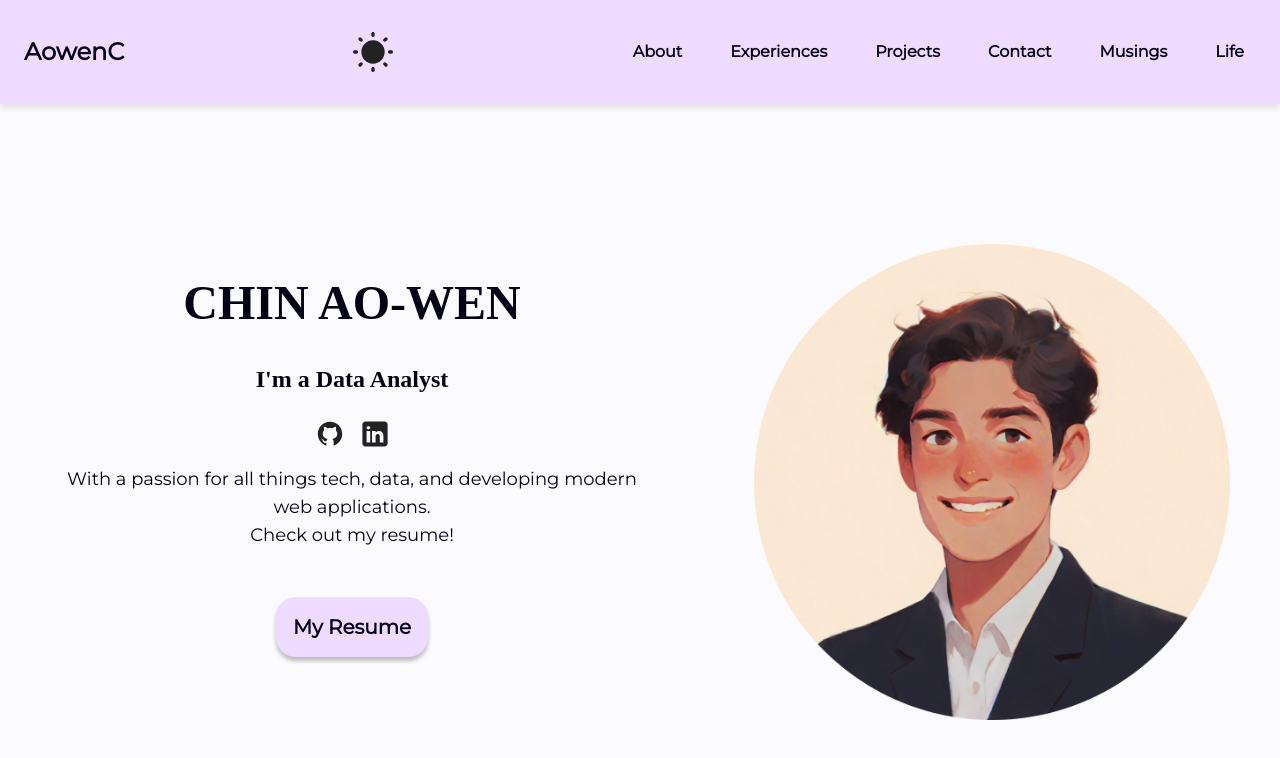
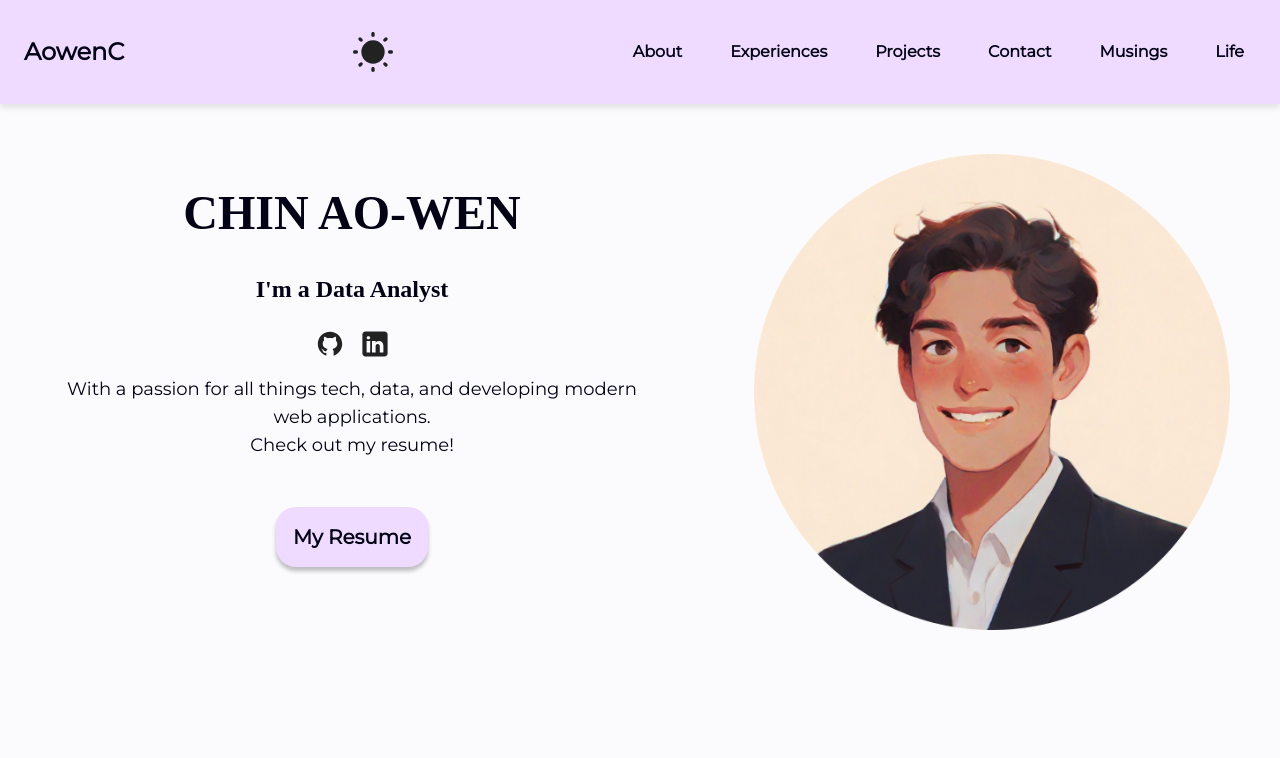
Before and after one commit to Chesh1M/qotd, a React (Vite) app: page / in a window 1280 px wide. Shown: the top 758 px of the page. Built offline with nearby package versions, Linux system fonts and the light colour scheme.

Commit message:
Obtain navbar height dynamically and adjust navbar menu position accordingly

```diff
--- a/src/App.jsx
+++ b/src/App.jsx
@@ -6,9 +6,11 @@ import { Navbar } from "./components/Navbar/Navbar";
 import { HomePage } from "./pages/HomePage";
 import { MusingsPage } from "./pages/MusingsPage";
 import { GalleryPage } from "./pages/GalleryPage";
+import { NavbarProvider } from "./components/Navbar/NavbarContext";
 
 export const App = () => {
   return (
+    <NavbarProvider>
       <Router>
         <Navbar />
         <Routes>
@@ -17,5 +19,6 @@ export const App = () => {
           <Route path="/gallery" element={<GalleryPage />} />
         </Routes>
       </Router>
+    </NavbarProvider>
   );
 };
--- a/src/components/Hero/Hero.jsx
+++ b/src/components/Hero/Hero.jsx
@@ -8,14 +8,19 @@ import linkedInLight from "../../assets/linkedin-light.svg";
 import linkedInDark from "../../assets/linkedin-dark.svg";
 import resume from "../../assets/resume.pdf";
 import { useTheme } from "../Theme/Theme";
+import { useNavbarContext } from "../Navbar/NavbarContext";
 
 export const Hero = () => {
   const { theme, toggleTheme } = useTheme();
   const githubIcon = theme === "light" ? githubLight : githubDark;
   const linkedInIcon = theme === "light" ? linkedInLight : linkedInDark;
+  const { navbarHeight } = useNavbarContext();
 
   return (
-    <section className={`${styles.heroContainer}`}>
+    <section
+      className={`${styles.heroContainer}`}
+      style={{ paddingTop: `${navbarHeight}px` }}
+    >
       {/* Image container */}
       <div className={`${styles.myImgContainer}`}>
         <img
--- a/src/components/Hero/Hero.module.css
+++ b/src/components/Hero/Hero.module.css
@@ -13,7 +13,7 @@
 .myImgContainer {
   display: flex;
   justify-content: center;
-  margin: 40px 0;
+  margin: 50px 0;
 
   .myImg {
     width: 512px;
--- a/src/components/Navbar/Navbar.jsx
+++ b/src/components/Navbar/Navbar.jsx
@@ -1,16 +1,14 @@
+import React from "react";
+import styles from "./Navbar.module.css";
 import { Menu, X } from "lucide-react";
-
 import { useState, useEffect, useRef } from "react";
-import React from "react";
 import { NavLink, useLocation } from "react-router-dom";
-
-import myLogo from "../../assets/me-dark.png";
-import styles from "./Navbar.module.css";
 import { ResponsiveMenu } from "./ResponsiveMenu";
 import { NavLinks } from "./links";
 import { useTheme } from "../Theme/Theme";
 import sun from "../../assets/sun.svg";
 import moon from "../../assets/moon.svg";
+import { useNavbarContext } from "./NavbarContext";
 
 export const Navbar = () => {
   // Hamburger menu state
@@ -22,6 +20,10 @@ export const Navbar = () => {
 
   // Reference to detect clicks on navbar
   const navbarRef = useRef(null);
+
+  const { setNavbarHeight } = useNavbarContext(); // Get the setter from the context
+  // State to store navbar height (to adjust menu position)
+  // const [navbarHeight, setNavbarHeight] = useState(0);
 
   // Get current page
   const { pathname } = useLocation();
@@ -64,14 +66,24 @@ export const Navbar = () => {
       if (window.innerWidth >= 1024) {
         closeNavbar(); // Close the navbar if the screen is resized
       }
+
+      // Update the navbar height dynamically
+      if (navbarRef.current) {
+        setNavbarHeight(navbarRef.current.offsetHeight);
+      }
     };
+
+    // Set the initial navbar height
+    if (navbarRef.current) {
+      setNavbarHeight(navbarRef.current.offsetHeight);
+    }
 
     window.addEventListener("resize", handleResize);
 
     return () => {
       window.removeEventListener("resize", handleResize);
     };
-  }, []);
+  }, [closeNavbar, setNavbarHeight]);
 
   return (
     <>
@@ -133,6 +145,7 @@ export const Navbar = () => {
         open={isOpen}
         closeNavbar={closeNavbar}
         navbarRef={navbarRef}
+        // navbarHeight={navbarHeight}
       />
     </>
   );
--- a/src/components/Navbar/Navbar.module.css
+++ b/src/components/Navbar/Navbar.module.css
@@ -1,11 +1,13 @@
 @import "../../vars.css";
 
 .navbar {
-  position: sticky;
+  position: fixed;
   top: 0; /* Stick to the top */
+  left: 0;
   z-index: 50; /* Ensure it's above other elements */
   background-color: var(--color-secondary);
   box-shadow: 0 4px 6px rgba(0, 0, 0, 0.1);
+  width: 100%;
 }
 .navlinks {
   font-weight: 600;
--- /dev/null
+++ b/src/components/Navbar/NavbarContext.jsx
@@ -0,0 +1,20 @@
+import React, { createContext, useState, useContext } from "react";
+
+// Create the context
+const NavbarContext = createContext();
+
+// Create a custom hook to use the NavbarContext more easily
+export const useNavbarContext = () => {
+  return useContext(NavbarContext);
+};
+
+// Create the provider component
+export const NavbarProvider = ({ children }) => {
+  const [navbarHeight, setNavbarHeight] = useState(0);
+
+  return (
+    <NavbarContext.Provider value={{ navbarHeight, setNavbarHeight }}>
+      {children}
+    </NavbarContext.Provider>
+  );
+};
--- a/src/components/Navbar/ResponsiveMenu.jsx
+++ b/src/components/Navbar/ResponsiveMenu.jsx
@@ -1,9 +1,11 @@
 import React, { useEffect, useRef } from "react";
 import { motion, AnimatePresence } from "framer-motion";
 import { NavLinks } from "./links";
+import { useNavbarContext } from "../Navbar/NavbarContext";
 
 export const ResponsiveMenu = ({ open, closeNavbar, navbarRef }) => {
   const menuRef = useRef(null);
+  const { navbarHeight } = useNavbarContext();
 
   useEffect(() => {
     // Function to handle click outside the menu
@@ -15,6 +17,7 @@ export const ResponsiveMenu = ({ open, closeNavbar, navbarRef }) => {
         !navbarRef.current.contains(event.target)
       ) {
         closeNavbar(); // Close the navbar when clicking outside
+        console.log(navbarHeight);
       }
     };
 
@@ -40,7 +43,7 @@ export const ResponsiveMenu = ({ open, closeNavbar, navbarRef }) => {
           exit={{ opacity: 0, y: -100 }}
           transition={{ duration: 0.3 }}
           className="fixed left-0 w-full z-20"
-          style={{ top: "104px" }}
+          style={{ top: `${navbarHeight}px` }}
         >
           <div
             className="text-xl font-semibold uppercase py-10 lg:hidden"
```
Lines whose indentation alone changed are shown as unchanged.
